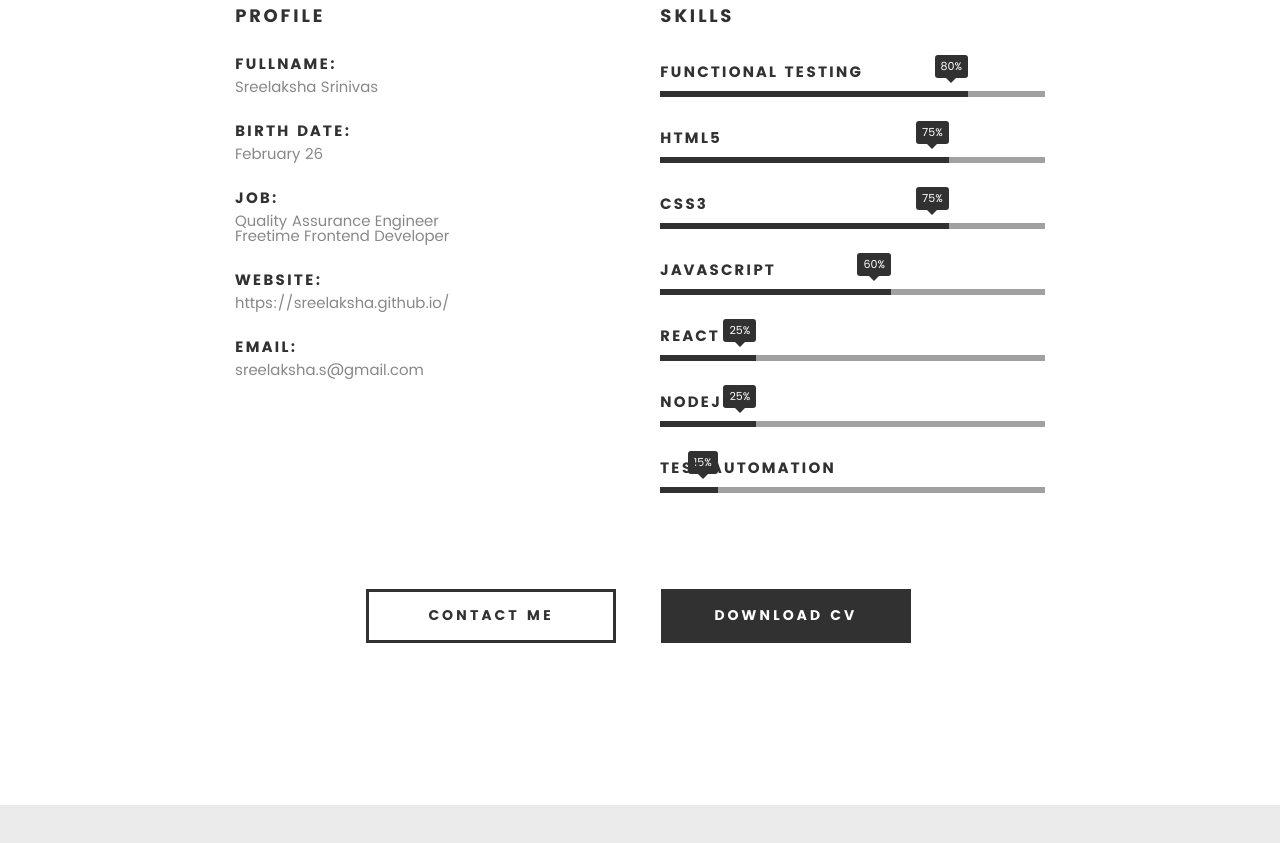
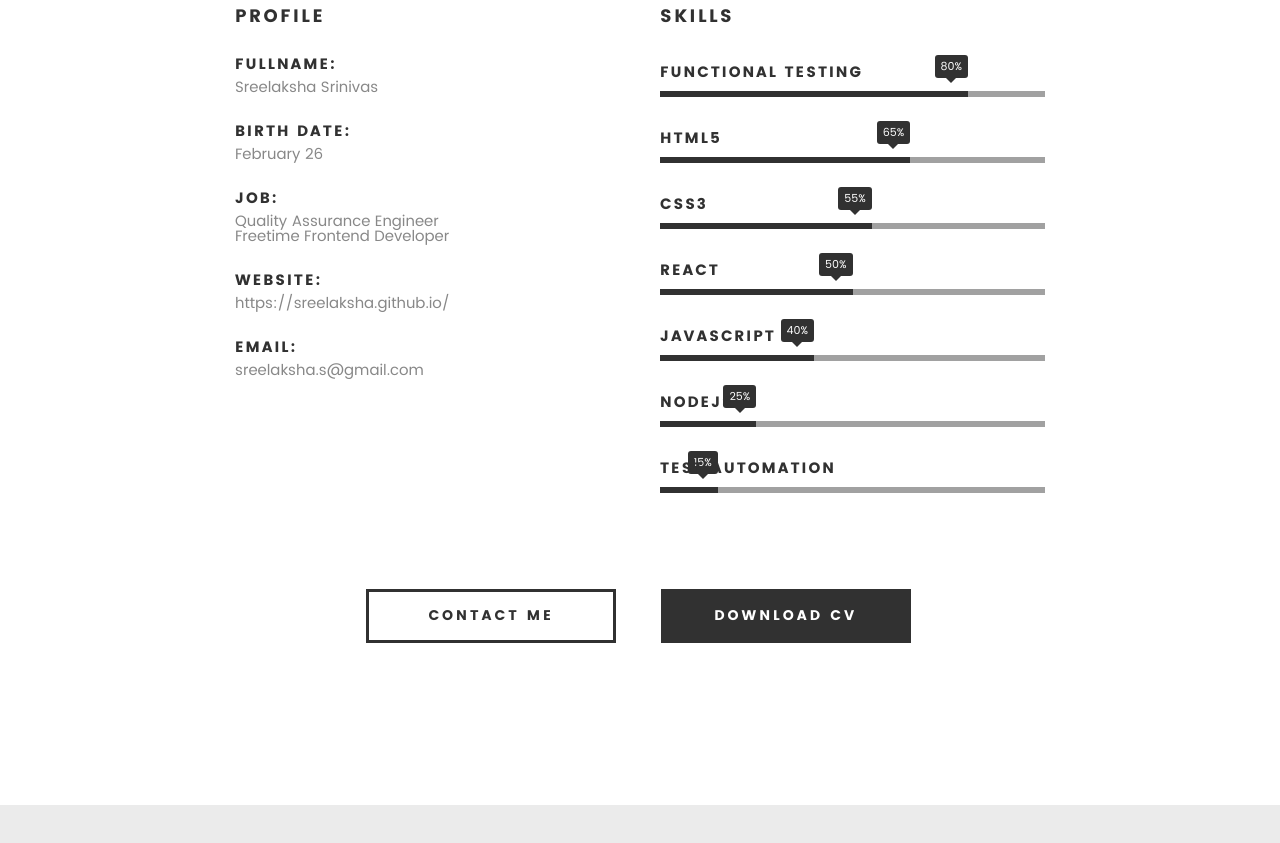
Before and after one commit to laksha-srinivas/laksha-srinivas, a plain HTML site: page index.html in a window 1280 px wide. Shown: the part 1240-2083 px from the top of the page. Drawn offline with Linux system fonts and the light colour scheme; files whose address does not match are found by name.

Commit message:
refactiored resume

```diff
--- a/index.html
+++ b/index.html
@@ -154,22 +154,23 @@
 						<strong>Functional Testing</strong>
 					</li>
 				   <li>
-				   	<div class="progress percent75"><span>75%</span></div>
+				   	<div class="progress percent65"><span>65%</span></div>
 				   	<strong>HTML5</strong>
 				   </li>
 				   <li>
-				   	<div class="progress percent75"><span>75%</span></div>
+				   	<div class="progress percent55"><span>55%</span></div>
 				   	<strong>CSS3</strong>
 				   </li>
+					<li>
+						<div class="progress percent50"><span>50%</span></div>
+						<strong>React</strong>
+					</li>
+
 				   <li>
-				   	<div class="progress percent60"><span>60%</span></div>
+				   	<div class="progress percent40"><span>40%</span></div>
 				   	<strong>JavaScript</strong>
 				   </li>
-				   <li>
-				   	<div class="progress percent25"><span>25%</span></div>
-				   	<strong>React</strong>
-				   </li>
-				   <li>
+					<li>
 				   	<div class="progress percent25"><span>25%</span></div>
 				   	<strong>NodeJS</strong>
 				   </li>
```
Also changed, not shown: 1 other file.
